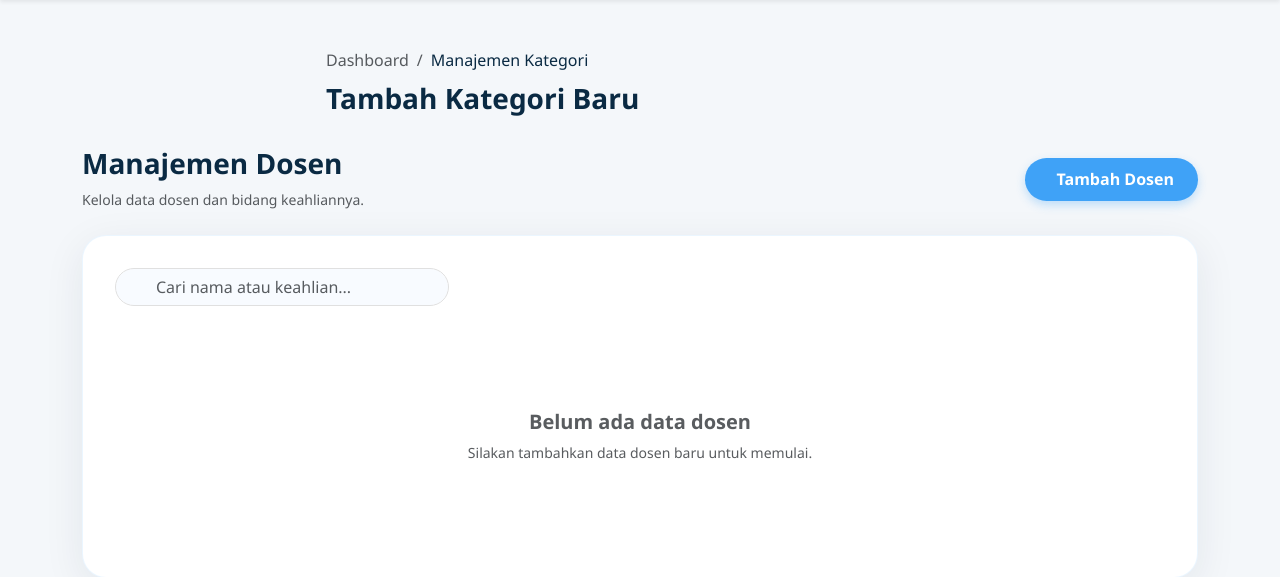
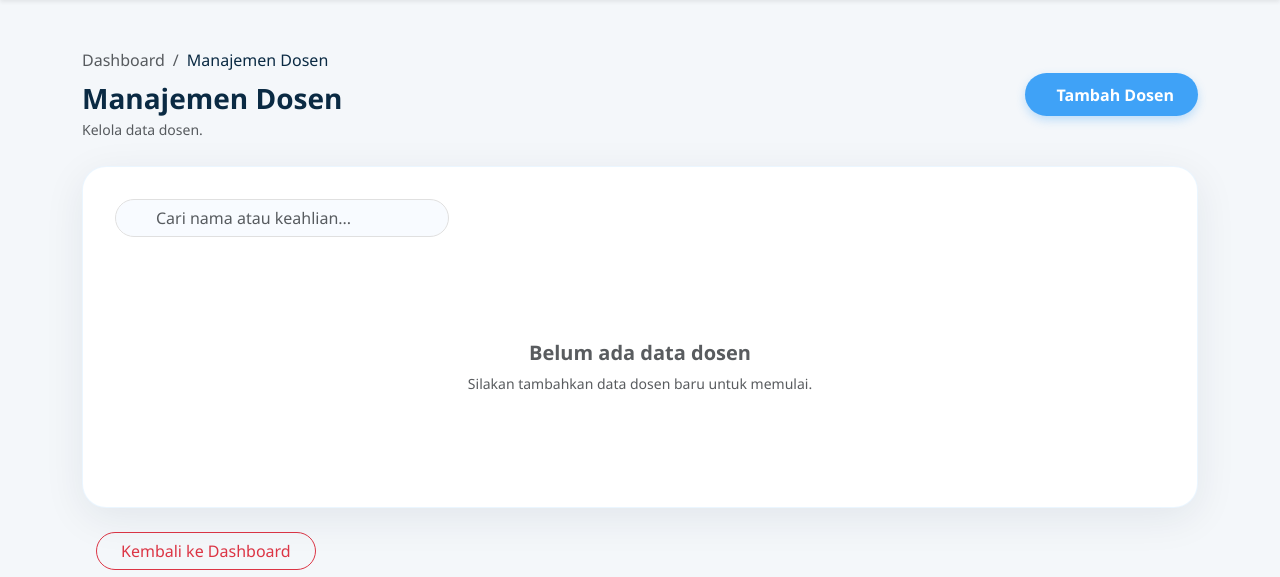
Before and after one commit to baynobu/PBL-Lab-Business-Analytics, a PHP site: page /admin/dosen/manage.php in a window 1280 px wide. Shown: the part 74-651 px from the top of the page. Run offline with PHP 8.4, Linux system fonts and the light colour scheme; the visitor is signed in with stand-in values (Sample User, id 1); data that the repository does not hold is empty; some libraries are stand-ins or nearby versions.

Commit message:
upd : bug fixing

```diff
--- a/admin/dosen/manage.php
+++ b/admin/dosen/manage.php
@@ -82,7 +82,7 @@ include "../../views/layouts/header.php";
         border-radius: 50%;
         object-fit: cover;
         border: 2px solid #fff;
-        box-shadow: 0 2px 6px rgba(0,0,0,0.1);
+        box-shadow: 0 2px 6px rgba(0, 0, 0, 0.1);
     }
 
     .avatar-placeholder {
@@ -97,7 +97,7 @@ include "../../views/layouts/header.php";
         font-weight: 700;
         font-size: 1.1rem;
         border: 2px solid #fff;
-        box-shadow: 0 2px 6px rgba(0,0,0,0.1);
+        box-shadow: 0 2px 6px rgba(0, 0, 0, 0.1);
     }
 
     /* Buttons */
@@ -125,23 +125,19 @@ include "../../views/layouts/header.php";
 </style>
 
 <section class="py-5 min-vh-100">
-<div class="row justify-content-center mb-4">
-            <div class="col-lg-6">
+    <div class="container">
+
+        <!-- Header Page -->
+        <div class="row align-items-center mb-4 g-3">
+            <div class="col-md-6">
                 <nav aria-label="breadcrumb">
                     <ol class="breadcrumb mb-2">
                         <li class="breadcrumb-item"><a href="/lab-ba/admin/dashboard.php" class="text-decoration-none text-muted">Dashboard</a></li>
-                        <li class="breadcrumb-item active text-primary-custom" aria-current="page">Manajemen Kategori</li>
+                        <li class="breadcrumb-item active text-primary-custom" aria-current="page">Manajemen Dosen</li>
                     </ol>
                 </nav>
-                <h3 class="fw-bold text-primary-custom">Tambah Kategori Baru</h3>
-            </div>
-        </div>
-    <div class="container">
-        <!-- Header Page -->
-        <div class="row align-items-center mb-4 g-3">
-            <div class="col-md-6">
-                <h3 class="fw-bold" style="color: #0A2A43;">Manajemen Dosen</h3>
-                <p class="text-muted small mb-0">Kelola data dosen dan bidang keahliannya.</p>
+                <h3 class="fw-bold text-primary-custom mb-1">Manajemen Dosen</h3>
+                <p class="text-muted small mb-0">Kelola data dosen.</p>
             </div>
             <div class="col-md-6 text-md-end">
                 <a href="tambah.php" class="btn btn-accent rounded-pill">
@@ -240,7 +236,8 @@ include "../../views/layouts/header.php";
                 </a>
         </div>
     </div>
-</section>
+    </div>
+</section
 
     <!-- Script Pencarian Cepat (Client Side) -->
 <script>
--- a/public/index.php
+++ b/public/index.php
@@ -458,6 +458,7 @@ include "../views/layouts/header.php";
         <?php endforeach; ?>
         </div>
     </section>
+</section>
 
 <!-- 7. FOOTER CONTACT -->
 <section id="kontak" class="text-white py-5" style="background-color: var(--primary-color);">
--- a/views/layouts/header.php
+++ b/views/layouts/header.php
@@ -16,6 +16,10 @@ if (!$S) {
   <meta http-equiv="X-UA-Compatible" content="IE=edge">
   <meta name="viewport" content="width=device-width, initial-scale=1.0">
   <title>Lab Business Analytics</title>
+  <link rel="icon" type="image/png" href="/lab-ba/public/uploads/logo/Jti_polinema.svg.png">
+
+  <!-- Favicon -->
+
   <!-- Bootstrap CSS -->
   <link href="https://cdn.jsdelivr.net/npm/bootstrap@5.3.2/dist/css/bootstrap.min.css" rel="stylesheet">
   <!-- Google Fonts: Poppins, Inter, Rubik -->
```
Lines whose indentation alone changed are shown as unchanged.
